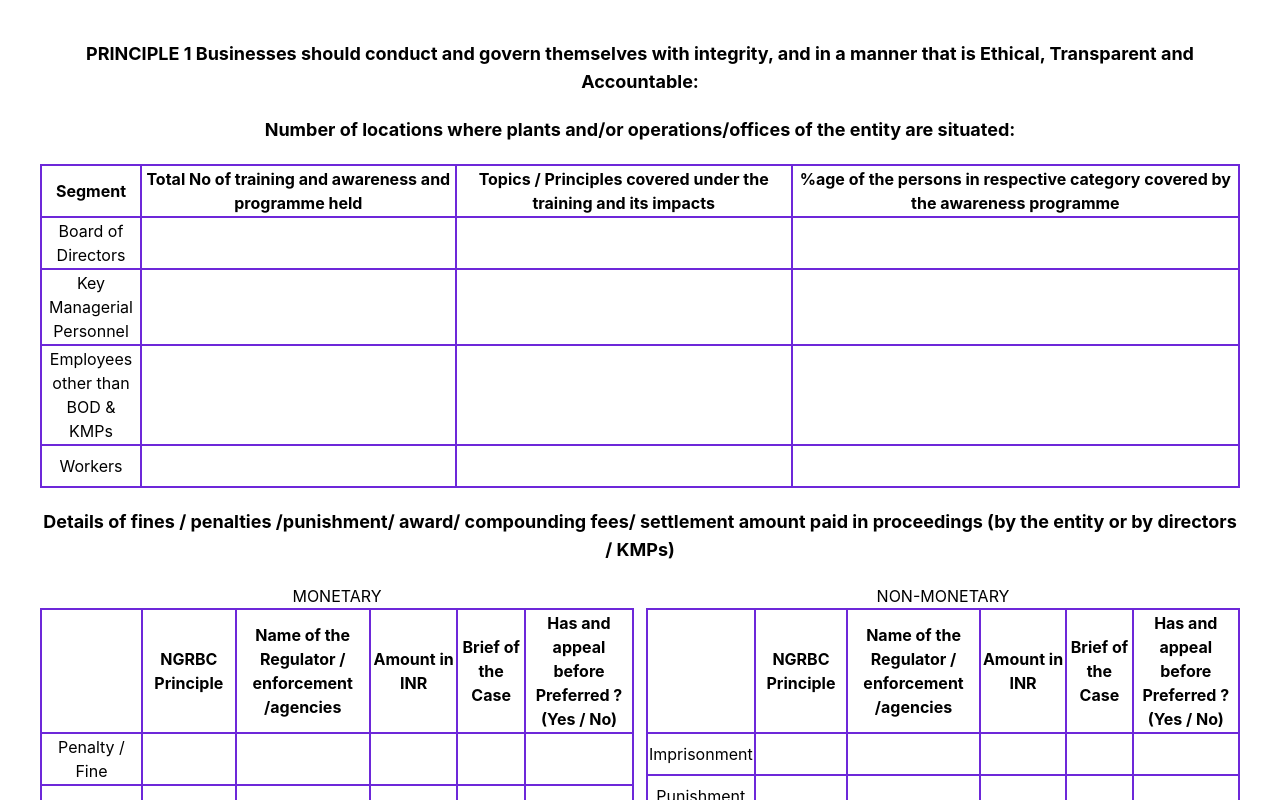
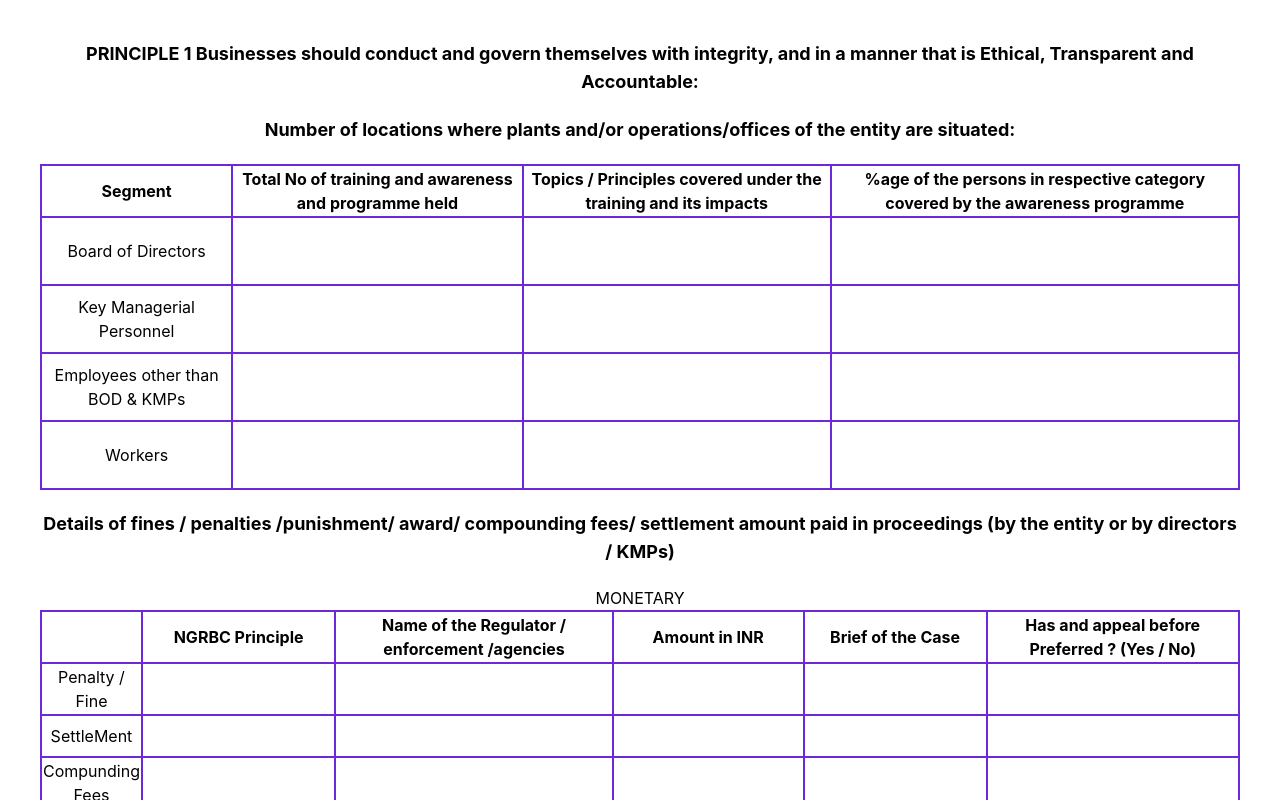
Before and after one commit to mdnasim3108/netZeroPro, a React (Create React App) app in the folder client/: page /sectionC/principle1 in a window 1280 px wide. Shown: the top 800 px of the page. Built offline with nearby package versions, Linux system fonts and the light colour scheme.

Commit message:
staticTable

```diff
--- a/client/src/components/sections/Part1.jsx
+++ b/client/src/components/sections/Part1.jsx
@@ -1,129 +1,60 @@
-import React,{useState} from 'react'
-import { Helmet } from 'react-helmet'
-import { useNavigate } from 'react-router'
+import React, { useState } from "react";
+import { Helmet } from "react-helmet";
+import { useNavigate } from "react-router";
+import StaticTable from "../tables/staticTable";
 const SectionC = () => {
-
-    const [formDataSectionC, setFormDataSectionC] = useState({
-
-      directorTraining:"",
-      directorPrinciple:"",
-      directorAge:"",
-      kmpTraining:"",
-      kmpPrinciple:"",
-      kmpAge:"",
-      empTraining:"",
-      empPriniciple:"",
-      empAge:"",
-      workerTraining:"",
-      workerPrinciple:"",
-      workerAge:"",
-
-      penaltyNgrbc:"",
-      penaltyName:"",
-      penaltyAmount:"",
-      penaltyBrief:"",
-      penaltyAppeal:"",
-      settleNgrbc:"",
-      settleName:"",
-      settleAmount:"",
-      settleBrief:"",
-      settleAppeal:"",
-      compundNgrbc:"",
-      compundName:"",
-      compundAmount:"",
-      compundBrief:"",
-      compundAppeal:"",
-
-      imprisonNgrbc:"",
-      imprisonName:"",
-      imprisonAmount:"",
-      imprisonBrief:"",
-      imprisonAppeal:"",
-      punishNgrbc:"",
-      punishName:"",
-      punishAmount:"",
-      punishBrief:"",
-      punishAppeal:"",
-
-      caseDetail:"",
-      caseDetailName:"",
-      directorsCurrentComplaint:"",
-      directorsPreviousComplaint:"",
-      kmpCurrentComplaint:"",
-      kmpPreviousComplaint:"",
-
-      detailsProvided:"",
-
-      totalAwarenessProgramme:"",
-      topicsCoveredINAwareness:"",
-      totalPercentageValue:"",
-
-      boardProcess:"",
-
-      antibriberyPolicy:"",
-
-      directorCurrentFY:"",
-      directorPreviousFY:"",
-      kmpPreviousFY:"",
-      kmpCurrentFY:"",
-      employeeCurrentFy:"",
-      employeePreviousFy:"",
-      workerCurrentFy:"",
-      workerPreviousFy:""
-    })
-
-
-
+  const [formDataSectionC, setFormDataSectionC] = useState({});
 
   const navigate = useNavigate();
 
-    const handleSubmit = () =>{
+  const handleSubmit = () => {
     console.log("Scetion C Form submitted");
-      navigate('sectionC/principle2')
-    }
+    navigate("sectionC/principle2");
+  };
   const sectionChange = (e) => {
     setFormDataSectionC((previousState) => ({
       ...previousState,
       [e.target.id]: e.target.value,
     }));
-
   };
   console.log(formDataSectionC);
 
-
   return (
-    <div className='p-10'>
+    <div className="p-10">
       <Helmet>
         <title>PRINCIPLE WISE PERFORMANCE- SectionC</title>
       </Helmet>
       <form onSubmit={handleSubmit}>
+        {/* OPERATIONS */}
+        <h1 className="text-center mb-5 font-bold text-lg">
+          PRINCIPLE 1 Businesses should conduct and govern themselves with
+          integrity, and in a manner that is Ethical, Transparent and
+          Accountable:
+        </h1>
+        <h1 className="text-center mb-5 font-bold text-lg">
+          Number of locations where plants and/or operations/offices of the
+          entity are situated:
+        </h1>
 
-
-            {/* OPERATIONS */}
-            <h1 className="text-center mb-5 font-bold text-lg">PRINCIPLE 1 Businesses should conduct and govern themselves with integrity, and in a manner that is Ethical, Transparent and Accountable:</h1>
-            <h1 className="text-center mb-5 font-bold text-lg">
-              Number of locations where plants and/or operations/offices of the entity are situated:
-        </h1>
-      <div className=" flex justify-between">
-          <table className="border-collapse h-[100px]  mb-5 w-[100%]">
+        {/* <table className="border-collapse h-[100px]  mb-5 w-[100%]">
             <thead>
               <tr className="">
                 <th className="border-violet-700 border-2 ">Segment</th>
                 <th className="border-violet-700 border-2">
-                    Total No of training and  awareness and programme held
+                  Total No of training and awareness and programme held
                 </th>
                 <th className="border-violet-700 border-2">
                   Topics / Principles covered under the training and its impacts
                 </th>
                 <th className="border-violet-700 border-2">
-                  %age of the persons in respective category  covered by the awareness programme
+                  %age of the persons in respective category covered by the
+                  awareness programme
                 </th>
               </tr>
             </thead>
             <tr>
               <td className="border-2  border-violet-700 w-[100px] text-center">
                 Board of Directors
-
               </td>
               <td className="border-2  border-violet-700 focus:border-green-500">
                 <input
@@ -132,7 +63,6 @@ const navigate = useNavigate();
                   name="directorTraining"
                   onChange={sectionChange}
                   required
-
                 />
               </td>
               <td className="border-2  border-violet-700">
@@ -142,7 +72,6 @@ const navigate = useNavigate();
                   name="directorPrinciple"
                   onChange={sectionChange}
                   required
-
                 />
               </td>
               <td className="border-2  border-violet-700">
@@ -166,18 +95,15 @@ const navigate = useNavigate();
                   name="kmpTraining"
                   onChange={sectionChange}
                   required
-
                 />
               </td>
               <td className="border-2  border-violet-700">
                 <input
                   className="pl-[0.5rem]  inline  mb-[1rem]  focus:border-green-500 authip w-full h-full relative top-2"
                   id="kmpPrinciple"
-
                   name="kmpPrinciple"
                   onChange={sectionChange}
                   required
-
                 />
               </td>
               <td className="border-2  border-violet-700">
@@ -201,7 +127,6 @@ const navigate = useNavigate();
                   name="empTraining"
                   onChange={sectionChange}
                   required
-
                 />
               </td>
               <td className="border-2  border-violet-700">
@@ -211,7 +136,6 @@ const navigate = useNavigate();
                   name="empPriniciple"
                   onChange={sectionChange}
                   required
-
                 />
               </td>
               <td className="border-2  border-violet-700">
@@ -235,7 +159,6 @@ const navigate = useNavigate();
                   name="workerTraining"
                   onChange={sectionChange}
                   required
-
                 />
               </td>
               <td className="border-2  border-violet-700">
@@ -245,7 +168,6 @@ const navigate = useNavigate();
                   name="workerPrinciple"
                   onChange={sectionChange}
                   required
-
                 />
               </td>
               <td className="border-2  border-violet-700">
@@ -258,16 +180,48 @@ const navigate = useNavigate();
                 />
               </td>
             </tr>
-          </table>
-        </div>
+          </table> */}
+        <StaticTable
+          headings={[
+            { label: "Segment", name: "" },
+            {
+              label: "Total No of training and awareness and programme held",
+              name: "Training",
+              type:"string",
+              class:""
+            },
+            {
+              label:
+                "Topics / Principles covered under the training and its impacts",
+              name: "Principle",
+              type:"string",
+              class:""
+            },
+            {
+              label:
+                "%age of the persons in respective category covered by the awareness programme",
+              name: "Age",
+              type:"string",
+              class:""
+            },
+          ]}
+          rows={[
+            {label:"Board of Directors",name:"director",},
+            {label:"Key Managerial Personnel",name:"kmp",},
+            {label:"Employees other than BOD & KMPs",name:"emp"},
+            {label:"Workers",name:"worker"},
+          ]}
+          onChange={sectionChange}
+        />
+
         <h1 className="text-center mb-5 font-bold text-lg">
-        Details of fines / penalties /punishment/ award/ compounding fees/ settlement amount paid in proceedings (by the entity or by directors / KMPs)
+          Details of fines / penalties /punishment/ award/ compounding fees/
+          settlement amount paid in proceedings (by the entity or by directors /
+          KMPs)
         </h1>
 
-
-
-        <div className=" flex justify-between">
-        <div className="w-[50%] text-center">
+        <div className="">
+          <div className="text-center">
             MONETARY
             <table className="border-collapse h-[100px]  mb-5 w-[100%]">
               <thead>
@@ -279,9 +233,7 @@ const navigate = useNavigate();
                   <th className="border-violet-700 border-2">
                     Name of the Regulator / enforcement /agencies
                   </th>
-                  <th className="border-violet-700 border-2">
-                  Amount in INR
-                  </th>
+                  <th className="border-violet-700 border-2">Amount in INR</th>
                   <th className="border-violet-700 border-2">
                     Brief of the Case
                   </th>
@@ -301,7 +253,6 @@ const navigate = useNavigate();
                     name="penaltyNgrbc"
                     onChange={sectionChange}
                     required
-
                   />
                 </td>
                 <td className="border-2  border-violet-700">
@@ -311,7 +262,6 @@ const navigate = useNavigate();
                     name="penaltyName"
                     onChange={sectionChange}
                     required
-
                   />
                 </td>
                 <td className="border-2  border-violet-700">
@@ -331,7 +281,8 @@ const navigate = useNavigate();
                     onChange={sectionChange}
                     required
                   />
-                  </td><td className="border-2  border-violet-700">
+                </td>
+                <td className="border-2  border-violet-700">
                   <input
                     id="penaltyAppeal"
                     className="pl-[0.5rem]  inline  mb-[1rem]  focus:border-green-500 authip w-full h-full relative top-2 "
@@ -352,7 +303,6 @@ const navigate = useNavigate();
                     name="settleNgrbc"
                     onChange={sectionChange}
                     required
-
                   />
                 </td>
                 <td className="border-2  border-violet-700">
@@ -362,7 +312,6 @@ const navigate = useNavigate();
                     name="settleName"
                     onChange={sectionChange}
                     required
-
                   />
                 </td>
                 <td className="border-2  border-violet-700">
@@ -404,7 +353,6 @@ const navigate = useNavigate();
                     name="compundNgrbc"
                     onChange={sectionChange}
                     required
-
                   />
                 </td>
                 <td className="border-2  border-violet-700">
@@ -414,7 +362,6 @@ const navigate = useNavigate();
                     name="compundName"
                     onChange={sectionChange}
                     required
-
                   />
                 </td>
                 <td className="border-2  border-violet-700">
@@ -445,11 +392,10 @@ const navigate = useNavigate();
                   />
                 </td>
               </tr>
-
             </table>
           </div>
 
-        <div className="w-[50%] ml-3 text-center">
+          <div className="text-center">
             NON-MONETARY
             <table className="border-collapse h-[100px]  mb-5 w-[100%]">
               <thead>
@@ -461,9 +407,7 @@ const navigate = useNavigate();
                   <th className="border-violet-700 border-2">
                     Name of the Regulator / enforcement /agencies
                   </th>
-                  <th className="border-violet-700 border-2">
-                  Amount in INR
-                  </th>
+                  <th className="border-violet-700 border-2">Amount in INR</th>
                   <th className="border-violet-700 border-2">
                     Brief of the Case
                   </th>
@@ -493,7 +437,8 @@ const navigate = useNavigate();
                     onChange={sectionChange}
                     required
                   />
-                  </td><td className="border-2  border-violet-700">
+                </td>
+                <td className="border-2  border-violet-700">
                   <input
                     id="imprisonAmount"
                     className="pl-[0.5rem]  inline  mb-[1rem]  focus:border-green-500 authip w-full h-full relative top-2 "
@@ -509,7 +454,6 @@ const navigate = useNavigate();
                     name="imprisonBrief"
                     onChange={sectionChange}
                     required
-
                   />
                 </td>
                 <td className="border-2  border-violet-700">
@@ -533,7 +477,6 @@ const navigate = useNavigate();
                     name="punishNgrbc"
                     onChange={sectionChange}
                     required
-
                   />
                 </td>
                 <td className="border-2  border-violet-700">
@@ -544,7 +487,8 @@ const navigate = useNavigate();
                     onChange={sectionChange}
                     required
                   />
-                  </td><td className="border-2  border-violet-700">
+                </td>
+                <td className="border-2  border-violet-700">
                   <input
                     id="punishAmount"
                     className="pl-[0.5rem]  inline  mb-[1rem]  focus:border-green-500 authip w-full h-full relative top-2 "
@@ -557,11 +501,9 @@ const navigate = useNavigate();
                   <input
                     className="pl-[0.5rem]  inline  mb-[1rem]  focus:border-green-500 authip w-full h-full relative top-2"
                     id="punishBrief"
-
                     name="punishBrief"
                     onChange={sectionChange}
                     required
-
                   />
                 </td>
                 <td className="border-2  border-violet-700">
@@ -579,7 +521,9 @@ const navigate = useNavigate();
         </div>
 
         <h1 className="text-center mb-5 font-bold text-lg">
-      Of the instances disclosed in Question 2 above, details of the Appeal/ Revision preferred in cases where monetary or non-monetary action has been appealed.
+          Of the instances disclosed in Question 2 above, details of the Appeal/
+          Revision preferred in cases where monetary or non-monetary action has
+          been appealed.
         </h1>
         <div className=" flex justify-between">
           <table className="border-collapse h-[100px]  mb-5 w-[100%]">
@@ -589,7 +533,6 @@ const navigate = useNavigate();
                 <th className="border-violet-700 border-2">
                   Name of the Regulatory / Enforcement /Agencies
                 </th>
-
               </tr>
             </thead>
             <tr>
@@ -600,9 +543,7 @@ const navigate = useNavigate();
                   name="caseDetail"
                   onChange={sectionChange}
                   required
-
                 />
-
               </td>
               <td className="border-2  border-violet-700 focus:border-green-500">
                 <input
@@ -611,18 +552,16 @@ const navigate = useNavigate();
                   name="caseDetailName"
                   onChange={sectionChange}
                   required
-
                 />
               </td>
-
             </tr>
-
           </table>
         </div>
 
-
         <h1 className="text-center mb-5 font-bold text-lg">
-        Number of Directors/KMPs/employees/workers against whom disciplinary action was taken by any law enforcement agency for the charges of bribery/ corruption
+          Number of Directors/KMPs/employees/workers against whom disciplinary
+          action was taken by any law enforcement agency for the charges of
+          bribery/ corruption
         </h1>
 
         <div className=" flex justify-between">
@@ -630,13 +569,18 @@ const navigate = useNavigate();
             <thead>
               <tr className="">
                 <th className="border-violet-700 border-2 "></th>
-                  <th className="border-violet-700 border-2">Number and Remarks of the Current Financial Year</th>
-                  <th className="border-violet-700 border-2">Number and Remarks of the Previous Financial Year</th>
+                <th className="border-violet-700 border-2">
+                  Number and Remarks of the Current Financial Year
+                </th>
+                <th className="border-violet-700 border-2">
+                  Number and Remarks of the Previous Financial Year
+                </th>
               </tr>
             </thead>
             <tr>
               <td className="border-2  border-violet-700 text-center ">
-                    Number of Complaints Received  in relation to issues of conflict of intrest of directors
+                Number of Complaints Received in relation to issues of conflict
+                of intrest of directors
               </td>
               <td className="border-2  border-violet-700 focus:border-green-500">
                 <input
@@ -659,7 +603,8 @@ const navigate = useNavigate();
             </tr>
             <tr>
               <td className="border-2  border-violet-700  text-center w-100%">
-                  Number of Complaints Received in relation to issue of conflict  of intrest in KMP
+                Number of Complaints Received in relation to issue of conflict
+                of intrest in KMP
               </td>
               <td className="border-2  border-violet-700 focus:border-green-500">
                 <input
@@ -684,15 +629,23 @@ const navigate = useNavigate();
         </div>
 
         <h1 className="text-center mb-5 font-bold text-lg">
-          Awareness programmes conducted for value chain partners on any of the Principles during the financial year:        </h1>
+          Awareness programmes conducted for value chain partners on any of the
+          Principles during the financial year:{" "}
+        </h1>
 
         <div className=" flex justify-between">
           <table className="border-collapse h-[100px]  mb-5 w-[100%]">
             <thead>
               <tr className="">
-                  <th className="border-violet-700 border-2 ">Total Number of Awareness Programme Held:</th>
-                  <th className="border-violet-700 border-2">Topics / Principles covered under the training</th>
-                  <th className="border-violet-700 border-2">% age of value chain partners covered</th>
+                <th className="border-violet-700 border-2 ">
+                  Total Number of Awareness Programme Held:
+                </th>
+                <th className="border-violet-700 border-2">
+                  Topics / Principles covered under the training
+                </th>
+                <th className="border-violet-700 border-2">
+                  % age of value chain partners covered
+                </th>
               </tr>
             </thead>
             <tr>
@@ -721,11 +674,11 @@ const navigate = useNavigate();
                 />
               </td>
             </tr>
-
           </table>
         </div>
         <h1 className="text-center mb-5 font-bold text-lg">
-              Number of locations where plants and/or operations/offices of the entity are situated:
+          Number of locations where plants and/or operations/offices of the
+          entity are situated:
         </h1>
         <div className=" flex justify-between">
           <table className="border-collapse h-[100px]  mb-5 w-[100%]">
@@ -738,13 +691,11 @@ const navigate = useNavigate();
                 <th className="border-violet-700 border-2">
                   FY___ (PREVIOUS FINANCIAL Year)
                 </th>
-
               </tr>
             </thead>
             <tr>
               <td className="border-2  border-violet-700 w-[100px] text-center">
                 Directors
-
               </td>
               <td className="border-2  border-violet-700 focus:border-green-500">
                 <input
@@ -762,7 +713,6 @@ const navigate = useNavigate();
                   required
                 />
               </td>
-
             </tr>
             <tr>
               <td className="border-2  border-violet-700 w-[100px] text-center">
@@ -782,10 +732,8 @@ const navigate = useNavigate();
                   id="kmpPreviousFY"
                   onChange={sectionChange}
                   required
-
                 />
               </td>
-
             </tr>
             <tr>
               <td className="border-2  border-violet-700 w-[100px] text-center">
@@ -797,7 +745,6 @@ const navigate = useNavigate();
                   className="pl-[0.5rem]  inline  mb-[1rem]  focus:border-green-500 authip w-full h-full relative top-2 "
                   onChange={sectionChange}
                   required
-
                 />
               </td>
               <td className="border-2  border-violet-700">
@@ -806,10 +753,8 @@ const navigate = useNavigate();
                   id="employeePreviousFy"
                   onChange={sectionChange}
                   required
-
                 />
               </td>
-
             </tr>
             <tr>
               <td className="border-2  border-violet-700 w-[100px] text-center">
@@ -821,7 +766,6 @@ const navigate = useNavigate();
                   id="workerCurrentFy"
                   onChange={sectionChange}
                   required
-
                 />
               </td>
               <td className="border-2  border-violet-700">
@@ -830,37 +774,44 @@ const navigate = useNavigate();
                   id="workerPreviousFy"
                   onChange={sectionChange}
                   required
-
                 />
               </td>
-
             </tr>
           </table>
         </div>
-        <div className="flex justify-between">
+        <div className="">
           <label>
-            Does the entity have processes in place to avoid/ manage conflict of interests involving members of the Board?</label>
+            Does the entity have processes in place to avoid/ manage conflict of
+            interests involving members of the Board?
+          </label>
           Yes
           <input
             id="boardProcess"
             type="radio"
             value="Yes"
-              name = "boardDetails"
+            name="boardDetails"
             className="  inline  mb-[1rem]  border-2  border-violet-700 focus:border-green-500 authip  "
             onChange={sectionChange}
             required
-            />NO<input
+          />
+          NO
+          <input
             id="boardProcess"
             type="radio"
             value="No"
-              name = "boardDetails"
-              className="  inline  mb-[1rem]  border-2  border-violet-700 focus:border-green-500 authip  "
+            name="boardDetails"
+            className=" mb-[1rem]  border-2  border-violet-700 focus:border-green-500 authip  "
             onChange={sectionChange}
             required
           />
         </div>
         <div className="flex justify-between">
-            <label>Provide details of any corrective action taken or underway on issues related to fines / penalties / action taken by regulators/ law enforcement agencies/ judicial institutions, on cases of corruption and conflicts of interest :</label>
+          <label>
+            Provide details of any corrective action taken or underway on issues
+            related to fines / penalties / action taken by regulators/ law
+            enforcement agencies/ judicial institutions, on cases of corruption
+            and conflicts of interest :
+          </label>
           <input
             id="detailsProvided"
             type="text"
@@ -870,11 +821,13 @@ const navigate = useNavigate();
           />
         </div>
         <div className="flex justify-between">
-            <label>Does the entity have an anti-corruption or anti-bribery policy?</label>
+          <label>
+            Does the entity have an anti-corruption or anti-bribery policy?
+          </label>
           <input
             id="antibriberyPolicy"
             type="text"
-              placeholder='If yes, provide details in brief and if available, provide a web-link to the policy'
+            placeholder="If yes, provide details in brief and if available, provide a web-link to the policy"
             className="  inline  mb-[1rem]  border-2  border-violet-700 focus:border-green-500 authip  "
             onChange={sectionChange}
             required
@@ -882,13 +835,12 @@ const navigate = useNavigate();
         </div>
         <div className="flex justify-center">
           <button class="bg-blue-500 hover:bg-blue-700 text-white font-bold py-2 px-4 rounded">
-          Submit and move to  principle 2
+            Submit and move to principle 2
           </button>
         </div>
       </form>
+    </div>
+  );
+};
 
-    </div>
-  )
-}
-
-export default SectionC
+export default SectionC;
--- a/client/src/components/sections/SectionA.jsx
+++ b/client/src/components/sections/SectionA.jsx
@@ -4,7 +4,7 @@ import { useNavigate } from "react-router";
 
 import { Helmet } from "react-helmet";
 import "./sections.css";
-import Table from "../tables/table";
+import Table from "../tables/dynamicTable";
 const SectionA = () => {
   // dynamic allocation of rows in table
 
--- /dev/null
+++ b/client/src/components/tables/staticTable.js
@@ -0,0 +1,37 @@
+const staticTable=(props)=>{
+    const head = props.headings.map((el) => {
+        return <th className="border-violet-700 border-2 ">{el.label}</th>;
+      });
+      const rows = props.rows.map((el) => {
+        return (
+          <tr className="">
+            <td className="border-violet-700 border-2 text-center trow">{el.label}</td>
+            {props.headings.slice(1,props.headings.length).map((ar) => {
+              return (
+                <td className="border-2  border-violet-700">
+                  <input
+                    id={`${el.name}${ar.name}`}
+                    type={ar.type}
+                    name={ar.name}
+                    className={"pl-[0.5rem]  py-5  w-full   focus:border-green-500 authip "+ar.class}
+                    onChange={props.onChange}
+                    required
+                  />
+                </td>
+              );
+            })}
+          </tr>
+        );
+      });
+    return(
+        <table className="h-[100px]  mb-5 w-[100%]">
+        <thead>
+          <tr>
+            {head}
+          </tr>
+        </thead>
+        <tbody>{rows}</tbody>
+      </table>
+    )
+}
+export default staticTable;
```
Also changed, not shown: client/src/components/tables/dynamicTable.js (renamed from client/src/components/tables/table.js). Lines whose indentation alone changed are shown as unchanged.
